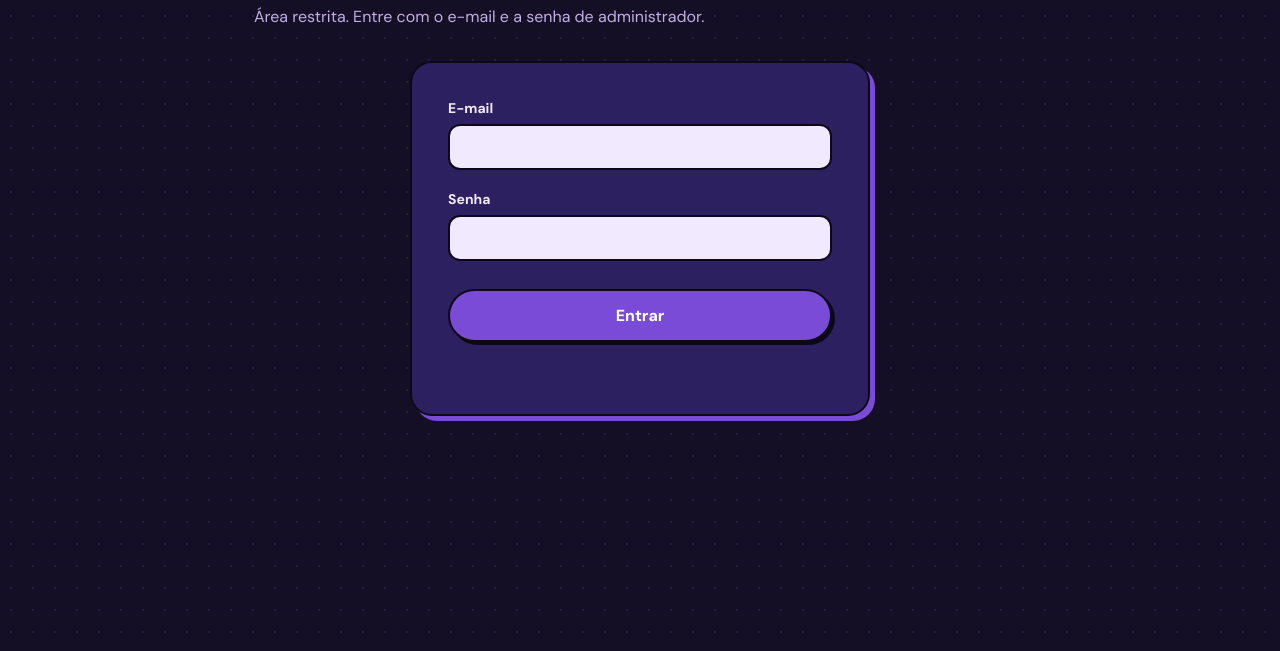
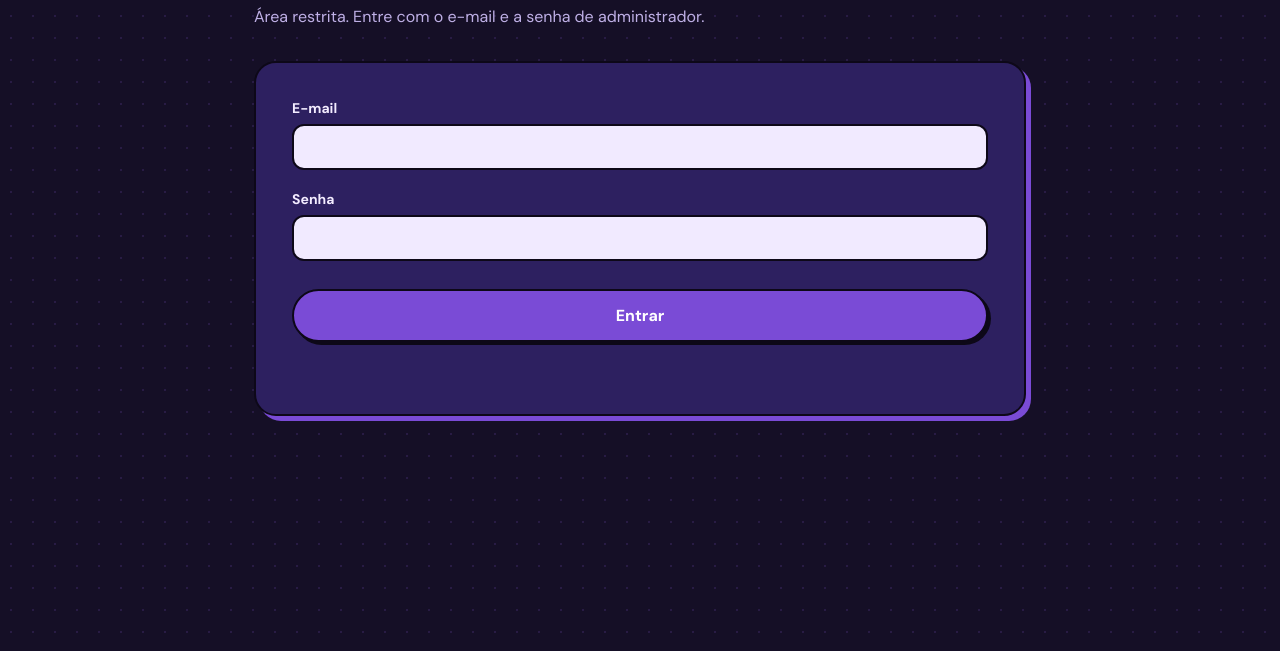
Before and after one commit to Sumnagi/help-desk, a plain HTML site: page chamados.html in a window 1280 px wide. Shown: the part 149-800 px from the top of the page. Drawn offline with nearby package versions, Linux system fonts and the light colour scheme.

Commit message:
Change max-width to width for cartao-login class

```diff
--- a/style.css
+++ b/style.css
@@ -440,7 +440,7 @@ textarea {
 
 /* ===== Login do administrador ===== */
 .cartao-login {
-    max-width: 460px;
+    width: 100%;
     margin: 0 auto;
 }
 
```
